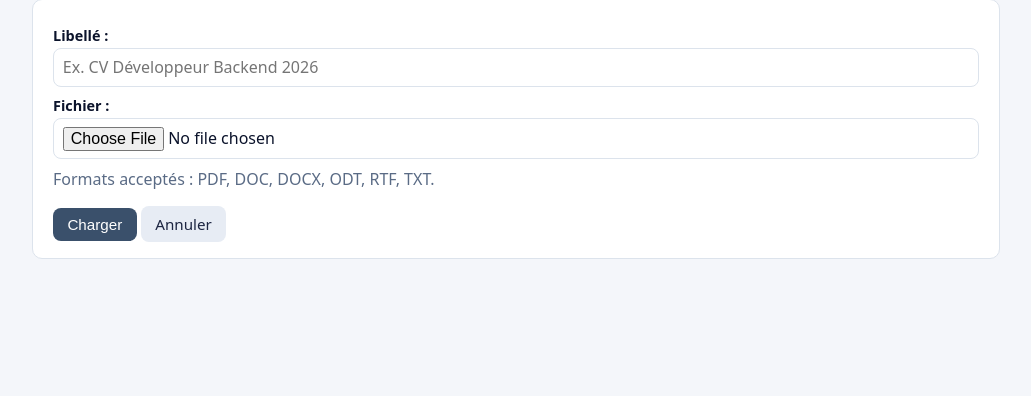
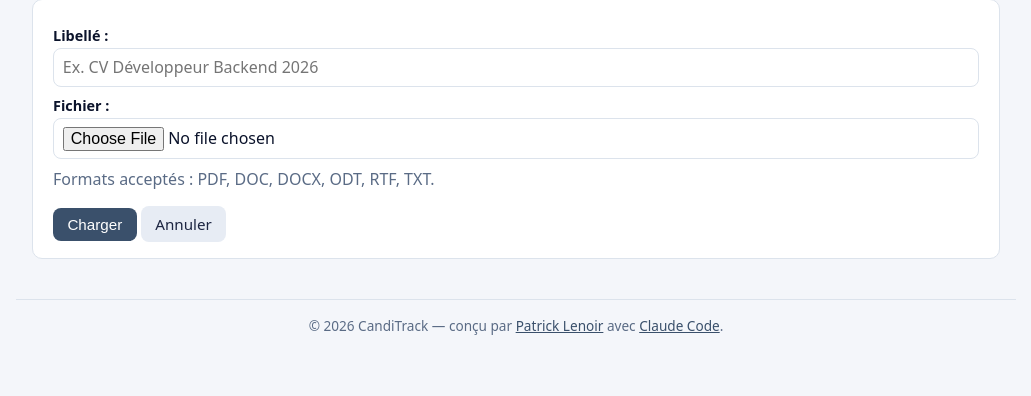
Before and after one commit to lenoirpatrick/CandiTrack, a Django app: page /cv/charger/ in a window 1280 px wide. Shown: the part 144-540 px from the top of the page, without its empty margins (124-1155 px from the left). Run offline with Django 5.2, Linux system fonts and the light colour scheme.

Commit message:
#19 #20 Limite d'upload CV à 5 Mo + pied de page
#19 CVForm refuse les fichiers > 5 Mo (MAX_UPLOAD_SIZE) avec un message clair.
#20 Pied de page créditant Patrick Lenoir et Claude Code, présent sur toutes
les pages via base.html (année dynamique). 3 tests ajoutés (27 au total).

Co-Authored-By: Claude Opus 4.8 <noreply@anthropic.com>

```diff
--- a/templates/base.html
+++ b/templates/base.html
@@ -124,6 +124,11 @@
         .toast.error, .toast.danger { border-left-color:#e0584b; }
         .toast.warning { border-left-color:#d98a00; }
         .toast.info, .toast.debug { border-left-color:var(--accent); }
+        /* Pied de page (issue #20) */
+        .site-footer { max-width:1000px; margin:2.5rem auto 1.5rem; padding:1rem;
+                 text-align:center; color:var(--muted); font-size:0.85rem;
+                 border-top:1px solid var(--border); }
+        .site-footer a { color:var(--accent); }
     </style>
 </head>
 <body>
@@ -146,6 +151,11 @@
 <main class="{% block main_class %}{% endblock %}">
     {% block content %}{% endblock %}
 </main>
+<footer class="site-footer">
+    © {% now "Y" %} CandiTrack — conçu par
+    <a href="https://github.com/lenoirpatrick" target="_blank" rel="noopener">Patrick Lenoir</a>
+    avec <a href="https://claude.com/claude-code" target="_blank" rel="noopener">Claude Code</a>.
+</footer>
 <script>
     // Theme toggle: cycles the explicit choice and persists it (issue #4).
     (function () {
--- a/tracking/forms.py
+++ b/tracking/forms.py
@@ -110,6 +110,8 @@ class CVForm(forms.ModelForm):
     """Upload form for a CV (issue #368)."""
 
     ALLOWED_EXTENSIONS = {".pdf", ".doc", ".docx", ".odt", ".rtf", ".txt"}
+    # Taille maximale d'un CV : 5 Mo (issue #19).
+    MAX_UPLOAD_SIZE = 5 * 1024 * 1024
 
     class Meta:
         model = CV
@@ -128,4 +130,10 @@ class CVForm(forms.ModelForm):
             raise forms.ValidationError(
                 f"Format non supporté ({ext or 'inconnu'}). Formats acceptés : {allowed}."
             )
+        if f.size > self.MAX_UPLOAD_SIZE:
+            limite = self.MAX_UPLOAD_SIZE // (1024 * 1024)
+            actuel = f.size / (1024 * 1024)
+            raise forms.ValidationError(
+                f"Fichier trop volumineux ({actuel:.1f} Mo). Taille maximale : {limite} Mo."
+            )
         return f
```
Also changed, not shown: tracking/tests.py (+31 -0 lines).
